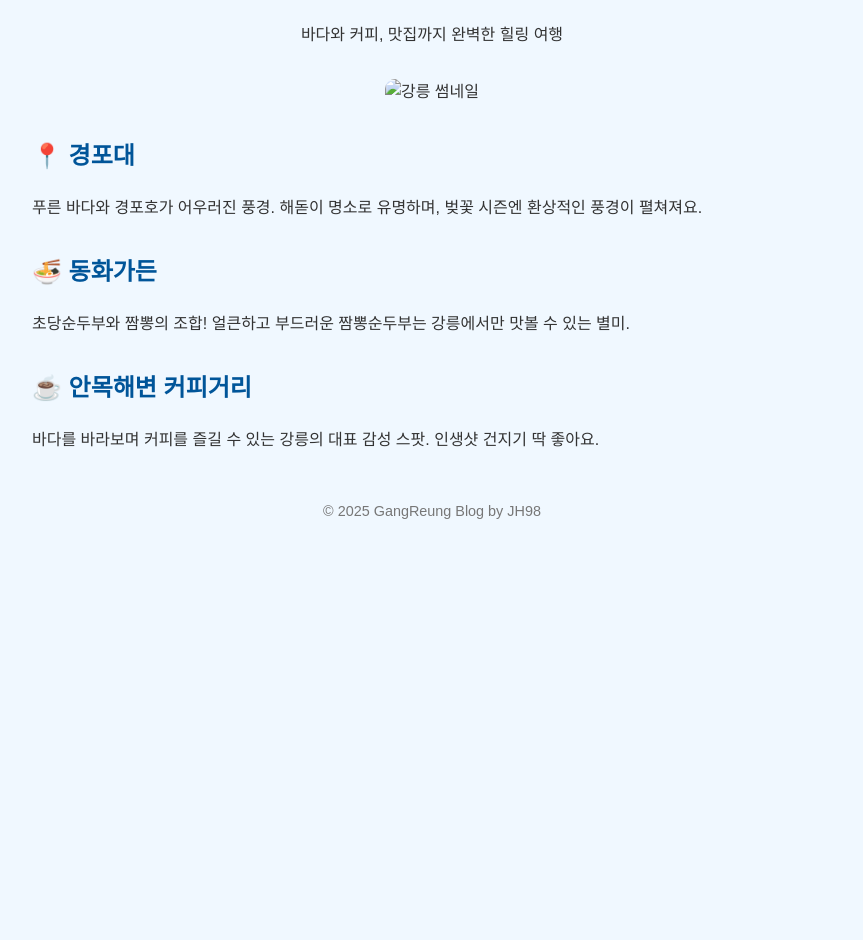
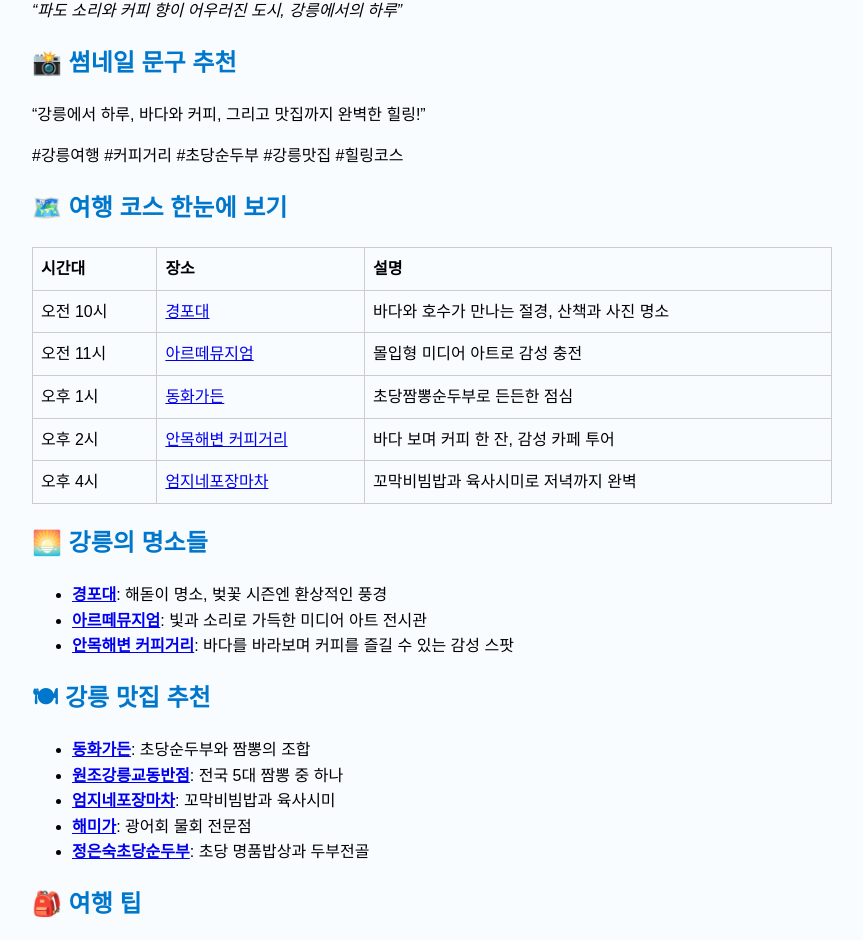
Before and after one commit to bh-1113/gangreung, a plain HTML site: page index.html in a window 1280 px wide. Shown: the part 128-1068 px from the top of the page, without its empty margins (208-1071 px from the left). Before the commit the page ends 800 px from the top, so only its background shows below. Drawn offline with Linux system fonts and the light colour scheme.

Commit message:
Update index.html

```diff
--- a/index.html
+++ b/index.html
@@ -2,34 +2,62 @@
 <html lang="ko">
 <head>
   <meta charset="UTF-8">
-  <title>GangReung 하루 여행 블로그</title>
-  <link rel="stylesheet" href="style.css">
+  <title>강릉 여행 블로그</title>
   <meta name="viewport" content="width=device-width, initial-scale=1.0">
+  <style>
+    body { font-family: 'Noto Sans KR', sans-serif; background: #f9fcff; padding: 2rem; max-width: 800px; margin: auto; line-height: 1.6; }
+    h1, h2 { color: #0077cc; }
+    table { width: 100%; border-collapse: collapse; margin: 1rem 0; }
+    th, td { border: 1px solid #ccc; padding: 0.5rem; text-align: left; }
+    footer { margin-top: 3rem; font-size: 0.9rem; color: #777; text-align: center; }
+  </style>
 </head>
 <body>
-  <header>
-    <h1>🌊 GangReung 하루 여행 코스</h1>
-    <p>바다와 커피, 맛집까지 완벽한 힐링 여행</p>
-    <img src="images/gangneung-thumbnail.jpg" alt="강릉 썸네일" width="100%">
-  </header>
+  <h1>🌊 강릉 여행기: 바다와 맛의 도시에서 보낸 하루</h1>
+  <p><em>“파도 소리와 커피 향이 어우러진 도시, 강릉에서의 하루”</em></p>
 
-  <section>
-    <h2>📍 경포대</h2>
-    <p>푸른 바다와 경포호가 어우러진 풍경. 해돋이 명소로 유명하며, 벚꽃 시즌엔 환상적인 풍경이 펼쳐져요.</p>
-  </section>
+  <h2>📸 썸네일 문구 추천</h2>
+  <p>“강릉에서 하루, 바다와 커피, 그리고 맛집까지 완벽한 힐링!”</p>
+  <p>#강릉여행 #커피거리 #초당순두부 #강릉맛집 #힐링코스</p>
 
-  <section>
-    <h2>🍜 동화가든</h2>
-    <p>초당순두부와 짬뽕의 조합! 얼큰하고 부드러운 짬뽕순두부는 강릉에서만 맛볼 수 있는 별미.</p>
-  </section>
+  <h2>🗺️ 여행 코스 한눈에 보기</h2>
+  <table>
+    <tr><th>시간대</th><th>장소</th><th>설명</th></tr>
+    <tr><td>오전 10시</td><td><a href="https://map.naver.com/v5/entry/place/13493986">경포대</a></td><td>바다와 호수가 만나는 절경, 산책과 사진 명소</td></tr>
+    <tr><td>오전 11시</td><td><a href="https://artemuseum.com/gangneung/">아르떼뮤지엄</a></td><td>몰입형 미디어 아트로 감성 충전</td></tr>
+    <tr><td>오후 1시</td><td><a href="https://map.naver.com/v5/entry/place/13493986">동화가든</a></td><td>초당짬뽕순두부로 든든한 점심</td></tr>
+    <tr><td>오후 2시</td><td><a href="https://map.naver.com/v5/entry/place/13493986">안목해변 커피거리</a></td><td>바다 보며 커피 한 잔, 감성 카페 투어</td></tr>
+    <tr><td>오후 4시</td><td><a href="https://map.naver.com/v5/entry/place/13493986">엄지네포장마차</a></td><td>꼬막비빔밥과 육사시미로 저녁까지 완벽</td></tr>
+  </table>
 
-  <section>
-    <h2>☕ 안목해변 커피거리</h2>
-    <p>바다를 바라보며 커피를 즐길 수 있는 강릉의 대표 감성 스팟. 인생샷 건지기 딱 좋아요.</p>
-  </section>
+  <h2>🌅 강릉의 명소들</h2>
+  <ul>
+    <li><strong><a href="https://map.naver.com/v5/entry/place/13493986">경포대</a></strong>: 해돋이 명소, 벚꽃 시즌엔 환상적인 풍경</li>
+    <li><strong><a href="https://artemuseum.com/gangneung/">아르떼뮤지엄</a></strong>: 빛과 소리로 가득한 미디어 아트 전시관</li>
+    <li><strong><a href="https://map.naver.com/v5/entry/place/13493986">안목해변 커피거리</a></strong>: 바다를 바라보며 커피를 즐길 수 있는 감성 스팟</li>
+  </ul>
+
+  <h2>🍽 강릉 맛집 추천</h2>
+  <ul>
+    <li><strong><a href="https://map.naver.com/v5/entry/place/13493986">동화가든</a></strong>: 초당순두부와 짬뽕의 조합</li>
+    <li><strong><a href="https://map.naver.com/v5/entry/place/13493986">원조강릉교동반점</a></strong>: 전국 5대 짬뽕 중 하나</li>
+    <li><strong><a href="https://map.naver.com/v5/entry/place/13493986">엄지네포장마차</a></strong>: 꼬막비빔밥과 육사시미</li>
+    <li><strong><a href="https://map.naver.com/v5/entry/place/13493986">해미가</a></strong>: 광어회 물회 전문점</li>
+    <li><strong><a href="https://m.blog.naver.com/sun_ovo/223910154987">정은숙초당순두부</a></strong>: 초당 명품밥상과 두부전골</li>
+  </ul>
+
+  <h2>🎒 여행 팁</h2>
+  <ul>
+    <li>교통: KTX 강릉역에서 대부분의 명소까지 버스나 택시로 이동 가능</li>
+    <li>숙소: 경포대 근처 숙소는 바다 전망이 좋아요</li>
+    <li>계절 추천: 봄 벚꽃, 여름 바다, 가을 단풍, 겨울 커피거리</li>
+  </ul>
+
+  <h2>✨ 마무리 한 줄</h2>
+  <p><em>“강릉은 하루만으로는 부족한 도시예요. 다음엔 카페 투어와 바다 일출도 꼭 챙겨보세요!”</em></p>
 
   <footer>
-    <p>© 2025 GangReung Blog by JH98</p>
+    © 2025 GangReung Blog by JH98
   </footer>
 </body>
 </html>
```
